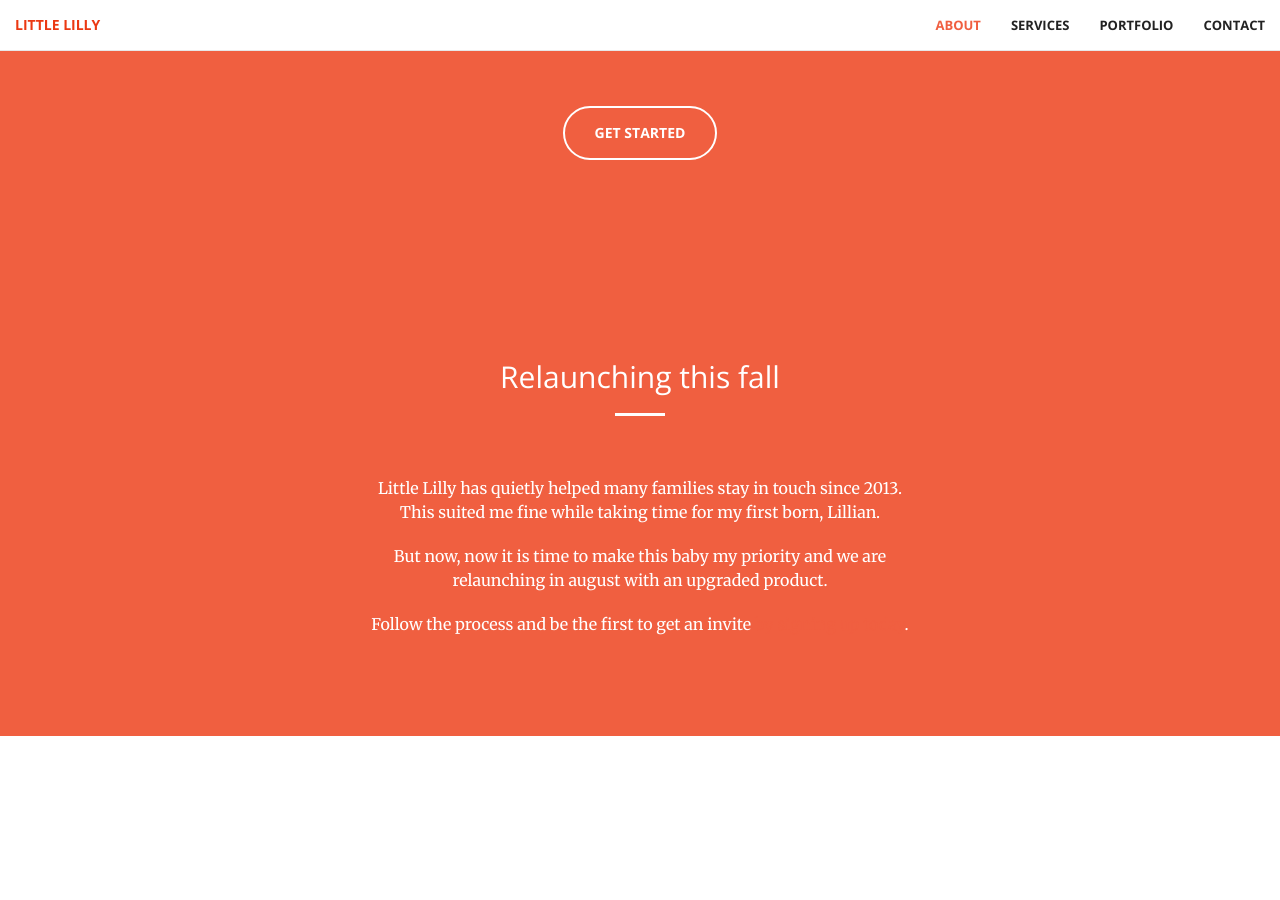
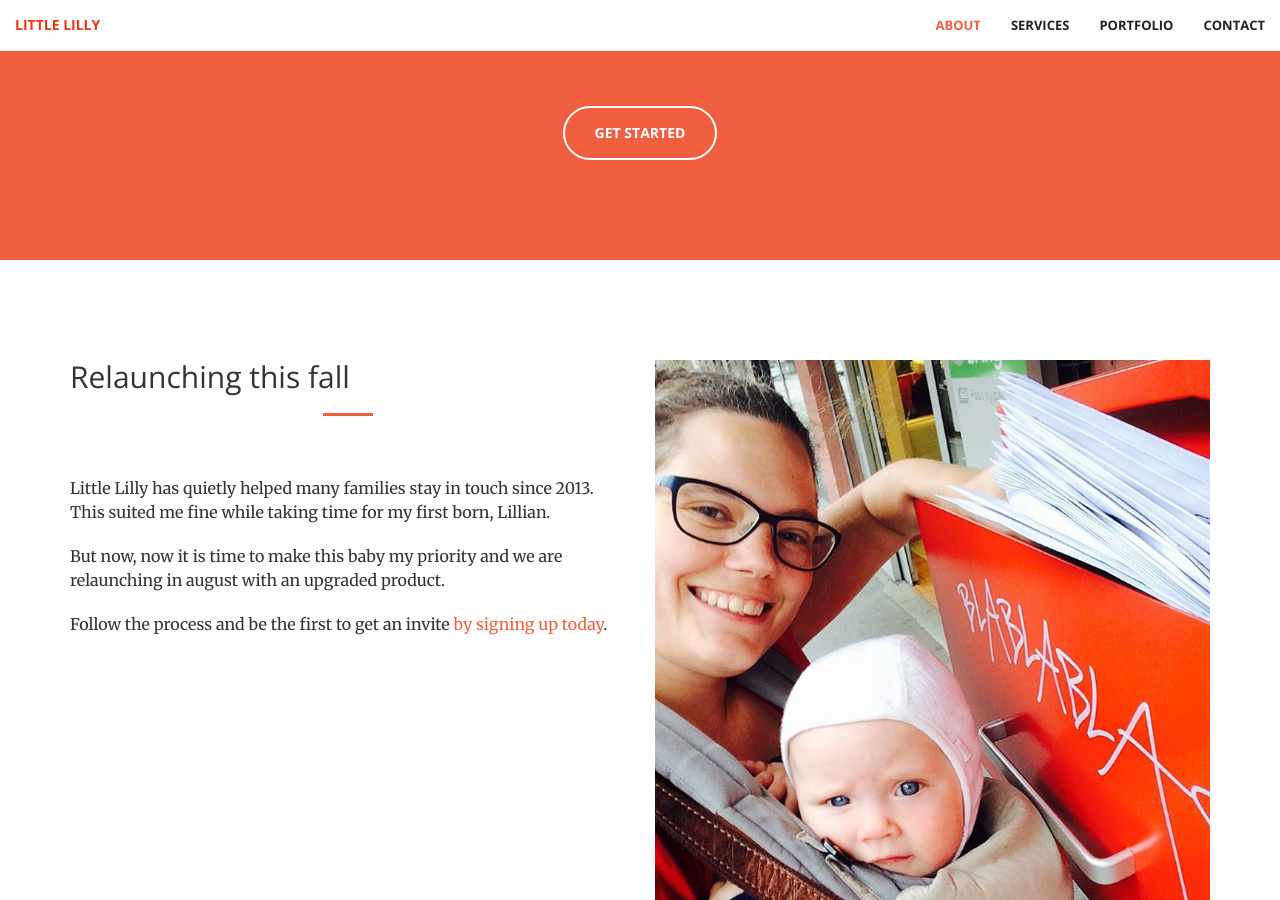
Before and after one commit to lillylabs/little-lilly-website, a Jekyll site: the page built from index.markdown, in a window 1280 px wide and 900 px high, scrolled down 1210 px. Built offline with Jekyll 4.4.1, drawn with Linux system fonts in a browser that asks for light colours; before the commit the page ends 1946 px from its top, so only the background shows below that.

Commit message:
New section in place

```diff
--- a/_includes/page-sections/hero.html
+++ b/_includes/page-sections/hero.html
@@ -2,20 +2,7 @@
   <div class="header-content">
     <div class="header-content-inner">
 
-      {% if include.section.title %}
-      <h1>{{ include.section.title }}</h1>
-      <hr>
-      {% endif %}
-
-      {{ include.section.content | markdownify }}
-
-      {% if include.section.actions %}
-      <div class="btn-group">
-        {% for action in include.section.actions %}
-        <a href="#" class="btn btn-default-outline btn-xl page-scroll">{{ action }}</a>
-        {% endfor %}
-      </div>
-      {% endif %}
+      {% include page-sections/partials/content.html section=include.section title_size='h1' %}
 
     </div>
   </div>
--- /dev/null
+++ b/_includes/page-sections/partials/actions.html
@@ -0,0 +1,7 @@
+{% if include.actions %}
+  <div class="btn-group">
+    {% for action in include.actions %}
+    <a href="#" class="btn btn-default-outline btn-xl page-scroll">{{ action }}</a>
+    {% endfor %}
+  </div>
+{% endif %}
--- /dev/null
+++ b/_includes/page-sections/partials/content.html
@@ -0,0 +1,12 @@
+{% if include.section.title %}
+<{{ include.title_size || default:'h2' }}>{{ include.section.title }}</{{ include.title_size || default:'h2' }}>
+<hr> {% endif %}
+
+<div>
+  {{ include.section.content | markdownify }}
+  {% if include.section.signatur %}
+  <p class="text-center">{{ include.section.signature }}</p>
+  {% endif %}
+</div>
+
+{% include page-sections/partials/actions.html actions=include.section.actions %}
--- a/_includes/page-sections/section.html
+++ b/_includes/page-sections/section.html
@@ -1,22 +1,28 @@
-<section class="bg-primary page-section" id="about">
+<section class="page-section bg-{{ include.section.background }}" id="about">
   <div class="container">
     <div class="row">
+
+      {% if include.section.image %}
+
+      <div class="col-lg-6">
+
+       {% include page-sections/partials/content.html section=include.section %}
+
+      </div>
+      <div class="col-lg-6">
+        <img src="{{ include.section.image }}" />
+      </div>
+
+      {% else %}
+
       <div class="col-lg-6 col-lg-offset-3 text-center">
 
-        {% if include.section.title %}
-        <h2>{{ include.section.title }}</h2>
-        <hr>
-        {% endif %}
+        {% include page-sections/partials/content.html section=include.section %}
 
-        <div class="text-faded">{{ include.section.content | markdownify }}</div>
-          {% if include.section.actions %}
-          <div class="btn-group">
-            {% for action in include.section.actions %}
-            <a href="#" class="btn btn-default-outline btn-xl page-scroll">{{ action }}</a>
-            {% endfor %}
-          </div>
-          {% endif %}
       </div>
+
+      {% endif %}
+
     </div>
   </div>
 </section>
--- a/_sass/creative.scss
+++ b/_sass/creative.scss
@@ -7,6 +7,10 @@ body {
 
 body {
   @include serif-font();
+}
+
+img {
+  max-width: 100%;
 }
 
 hr {
--- a/index.markdown
+++ b/index.markdown
@@ -16,6 +16,7 @@ sections:
     All you need to do is let her know which photos are your favorites. You do this by including #lillygram in the caption or adding #lillygram as a comment.
   actions:
   - Get started
+  background: primary
 - title: Relaunching this fall
   content: |-
     Little Lilly has quietly helped many families stay in touch since  2013.  This suited me fine while taking time for my first born, Lillian.
```
